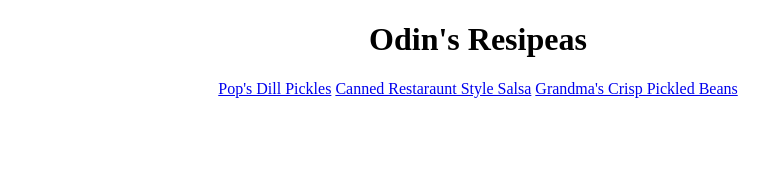
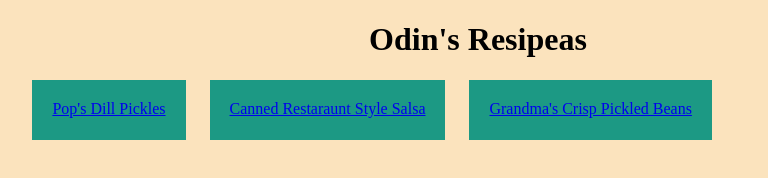
Before and after one commit to TheodoreCleaver/odin-recipes, a plain HTML site: page index.html in a window 1280 px wide. Shown: the whole page, without its empty margins (162-930 px from the left). Drawn offline with Linux system fonts and the light colour scheme.

Commit message:
Modified landing page with css
Per the Odin Project, realized my recipes should be list items. Edited index.html accordingling. Added styling CSS to get familiar with inline-block.

```diff
--- a/index.html
+++ b/index.html
@@ -8,8 +8,10 @@
 </head>
 <body>
     <h1>Odin's Resipeas</h1>
-    <a href="./recipes/pickles.html">Pop's Dill Pickles</a>
-    <a href="./recipes/salsa.html">Canned Restaraunt Style Salsa</a>
-    <a href="./recipes/beans.html">Grandma's Crisp Pickled Beans</a>
+    <div class="items"><ul>
+      <li><a href="./recipes/pickles.html">Pop's Dill Pickles</a></li>
+      <li><a href="./recipes/salsa.html">Canned Restaraunt Style Salsa</a></li>
+      <li><a href="./recipes/beans.html">Grandma's Crisp  Pickled Beans</a></li>
+    </ul></div>
 </body>
 </html>
--- a/landing.css
+++ b/landing.css
@@ -1,3 +1,29 @@
-* {
+body {
+    background-color: rgba(245, 187, 92, .4);
+
+}
+
+h1 {
     text-align: center;
 }
+
+li {
+    display: inline-block;
+    padding: 20px;
+    height: 20px;
+    background-color: rgb(28, 153, 132);
+    margin-left: 20px;
+
+}
+
+.items {
+    width: 80vw;
+    margin-left: 10%;
+    margin-right: auto;
+    color: white;
+
+}
+
+a:visited {
+    color: white;
+}
```
